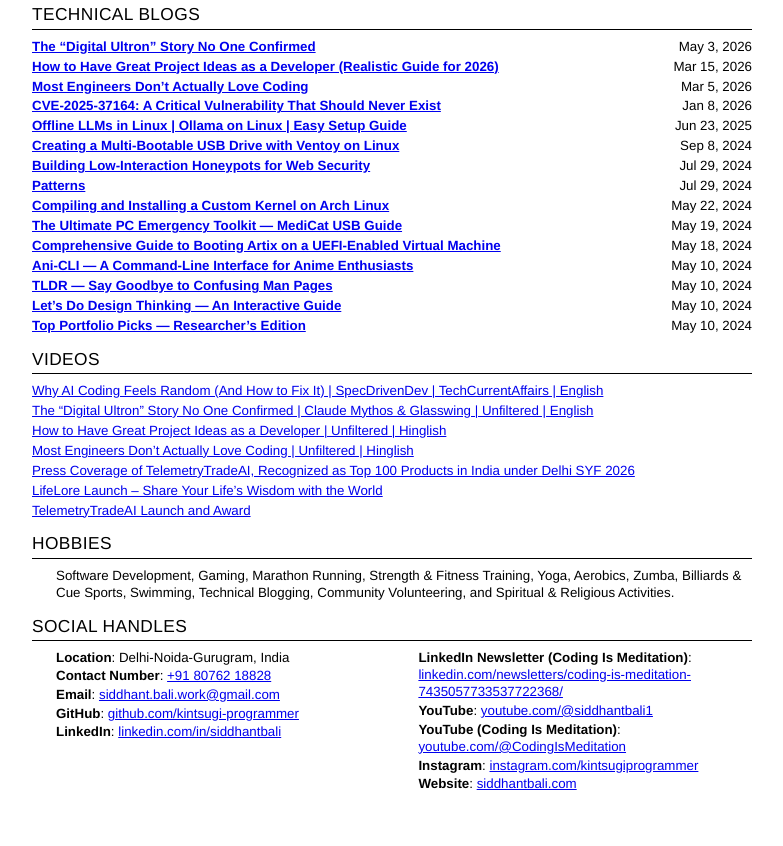
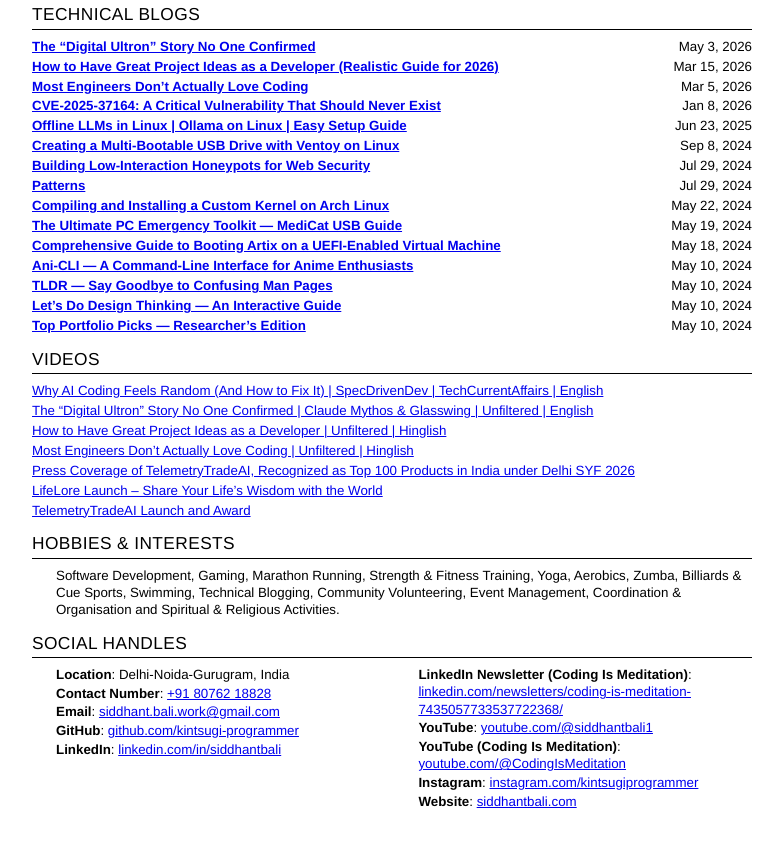
Before and after one commit to kintsugi-programmer/siddhantbali.com, a plain HTML site: page index.html in a window 1280 px wide. Shown: the part 1353-2199 px from the top of the page, without its empty margins (248-1031 px from the left). Drawn offline with Linux system fonts and the light colour scheme.

Commit message:
Expand Hobbies section into Hobbies & Interests
Add Event Management, Coordination & Organisation to the list and
normalize bare ampersands to HTML entities per repo convention.

```diff
--- a/index.html
+++ b/index.html
@@ -494,9 +494,9 @@
 
   <!-- HOBBIES -->
   <section>
-    <h2>Hobbies</h2>
+    <h2>Hobbies &amp; Interests</h2>
     <div class="skills">
-      <p>Software Development, Gaming, Marathon Running, Strength & Fitness Training, Yoga, Aerobics, Zumba, Billiards & Cue Sports, Swimming, Technical Blogging, Community Volunteering, and Spiritual & Religious Activities.</p>
+      <p>Software Development, Gaming, Marathon Running, Strength &amp; Fitness Training, Yoga, Aerobics, Zumba, Billiards &amp; Cue Sports, Swimming, Technical Blogging, Community Volunteering, Event Management, Coordination &amp; Organisation and Spiritual &amp; Religious Activities.</p>
     </div>
   </section>
 
```
